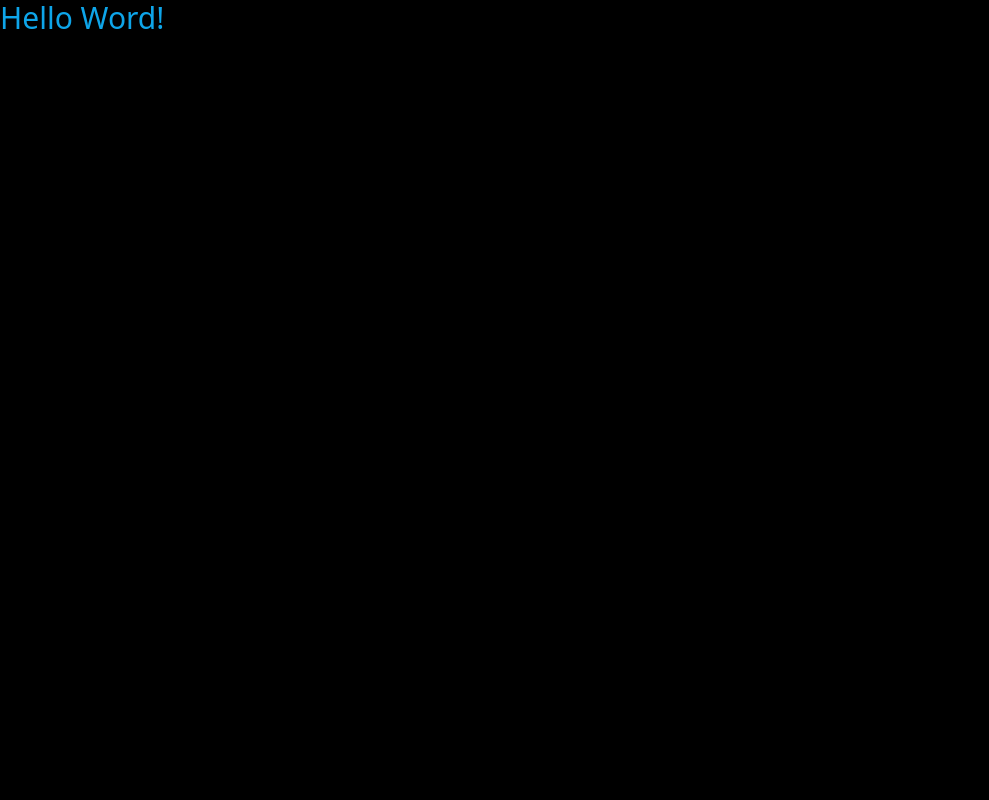
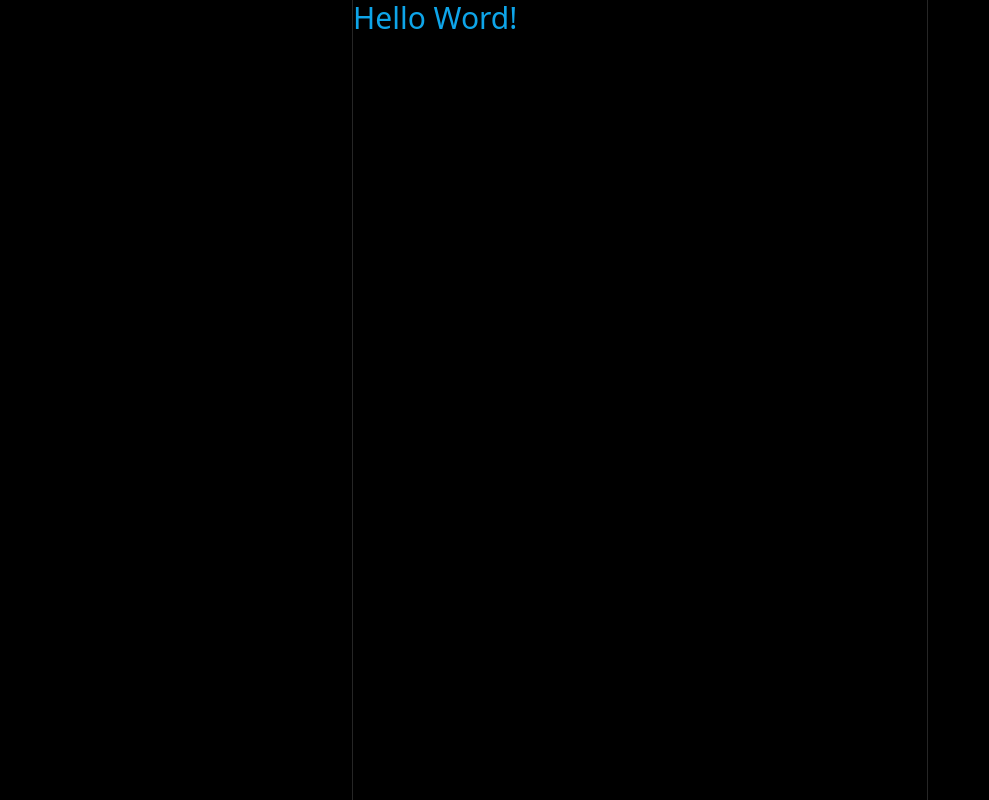
Before and after one commit to diegosales30/twitter-nextjs, a Next.js app: page / in a window 1280 px wide. Shown: the whole page, without its empty margins (0-989 px from the left). Built offline with nearby package versions, Linux system fonts and the light colour scheme.

Commit message:
criando colunas do layout e sidebar

```diff
--- /dev/null
+++ b/components/Layout.tsx
@@ -0,0 +1,29 @@
+import Sidebar from "./layout/Sidebar";
+
+interface LayoutProps {
+  children: React.ReactNode;
+}
+
+const Layout: React.FC<LayoutProps> = ({ children }) => {
+  return (
+    <div className="h-screen bg-black">
+      <div className="container h-full mx-auto xl:px-30 max-w-6xl">
+        <div className="grid grid-cols-4 h-full ">
+            <Sidebar />
+            <div
+                className="
+                            col-span-3
+                            lg:col-span-2
+                            border-x-[1px]
+                            border-neutral-800
+                        "
+            >
+            {children}
+          </div>
+        </div>
+      </div>
+    </div>
+  );
+};
+
+export default Layout;
--- /dev/null
+++ b/components/layout/Sidebar.tsx
@@ -0,0 +1,11 @@
+//sfc
+
+const Sidebar = () => {
+    return (
+        <div>
+
+        </div>
+     );
+}
+
+export default Sidebar;
--- a/package.json
+++ b/package.json
@@ -17,6 +17,7 @@
     "next": "13.2.4",
     "react": "18.2.0",
     "react-dom": "18.2.0",
+    "react-icons": "^4.8.0",
     "typescript": "5.0.2"
   },
   "devDependencies": {
--- a/pages/_app.tsx
+++ b/pages/_app.tsx
@@ -1,7 +1,12 @@
 import '../styles/globals.css'
 
 import type { AppProps } from 'next/app'
+import Layout from '../components/Layout'
 
 export default function App({ Component, pageProps }: AppProps) {
-  return <Component {...pageProps} />
+  return (
+    <Layout>
+      <Component {...pageProps} />
+    </Layout>
+  )
 }
--- a/pages/index.tsx
+++ b/pages/index.tsx
@@ -1,4 +1,8 @@
 
 export default function Home() {
-  return <div className="text-3xl text-sky-500">Hello Word!</div>;
+  return (
+    <div>
+      <h1 className="text-3xl text-sky-500">Hello Word!</h1>
+    </div>
+  )
 }
```
Also changed, not shown: 2 other files (tests, documents, lock files or other folders).
